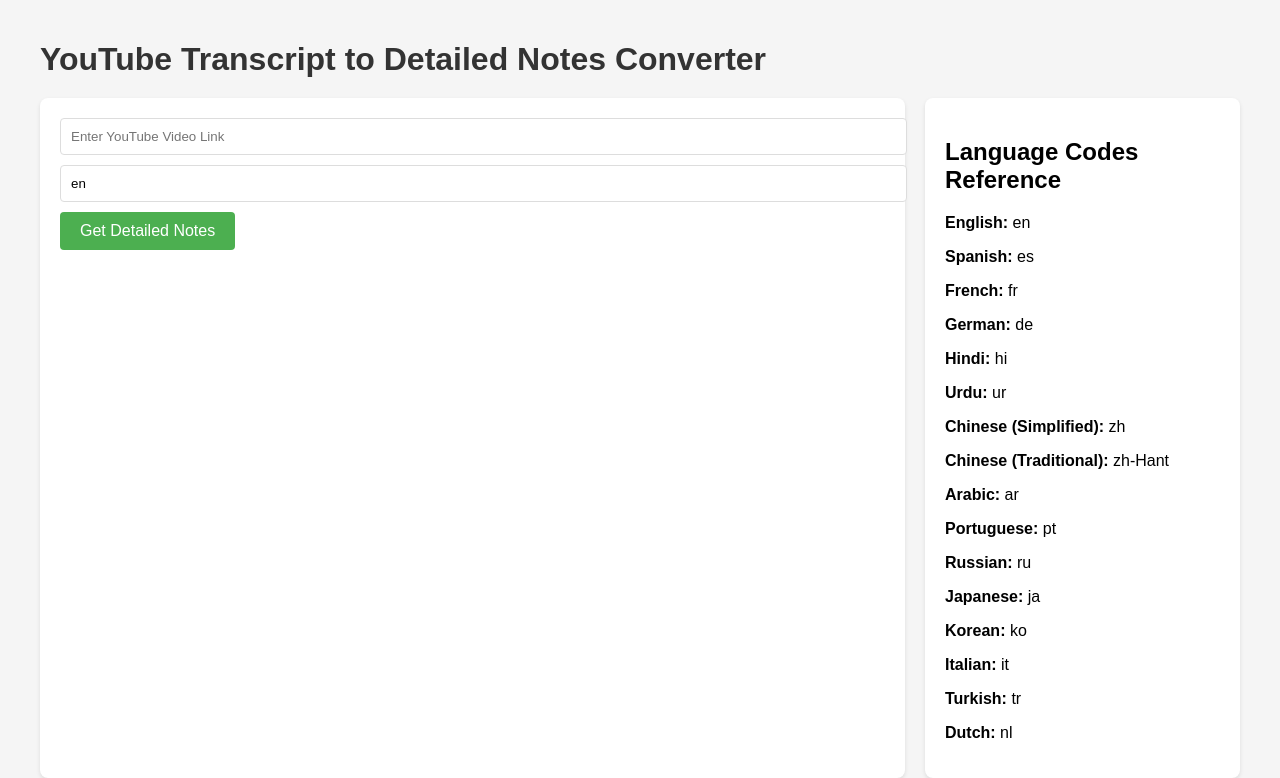
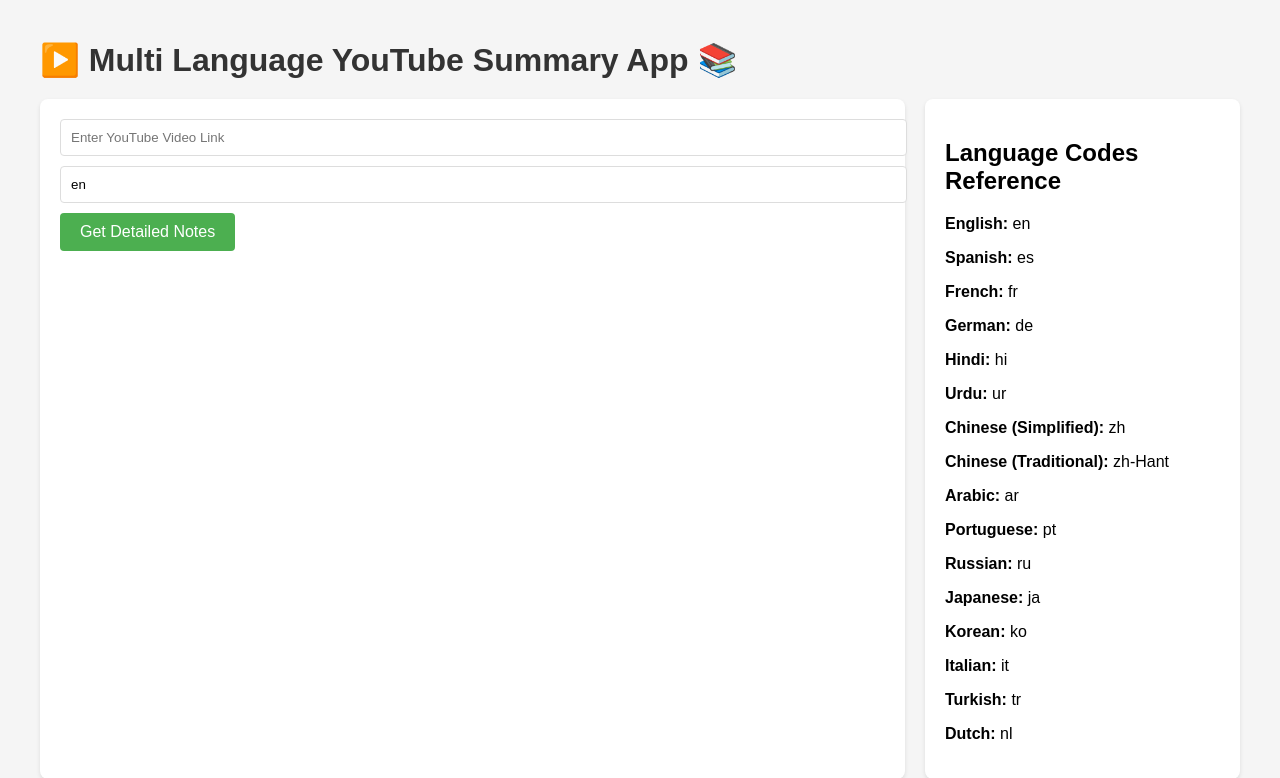
Before and after one commit to devdanishai/YT-Summary-FA, a FastAPI app: page / in a window 1280 px wide. Shown: the top 778 px of the page. Run offline with FastAPI, Linux system fonts and the light colour scheme; some libraries are stand-ins or nearby versions.

Commit message:
Your message describing the changes

```diff
--- a/git-commands.txt
+++ b/git-commands.txt
@@ -1,5 +1,6 @@
 git init
-git add README.md
+git add .
+git status
 git commit -m "first commit"
 git branch -M main
 git remote add origin https://github.com/devdanishai/YT-Summary-FA.git
--- a/templates/index.html
+++ b/templates/index.html
@@ -7,7 +7,7 @@
     <link rel="stylesheet" href="{{ url_for('static', path='/css/styles.css') }}">
 </head>
 <body>
-    <h1>YouTube Transcript to Detailed Notes Converter</h1>
+    <h1>▶️ Multi Language YouTube Summary App 📚</h1>
 
     <div class="container">
         <div class="main-content">
```
